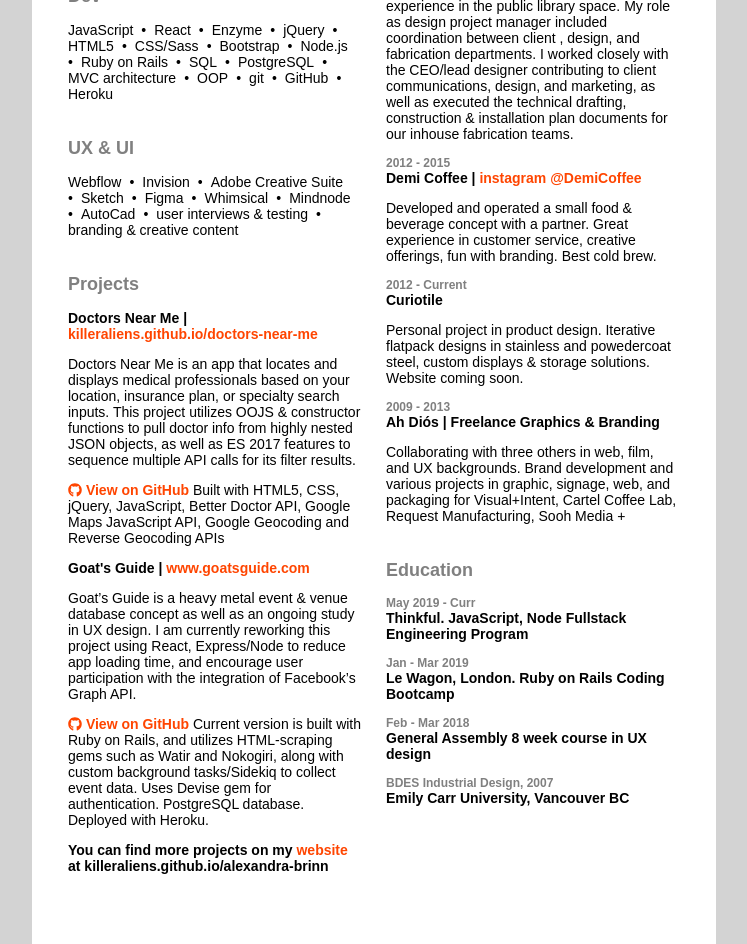
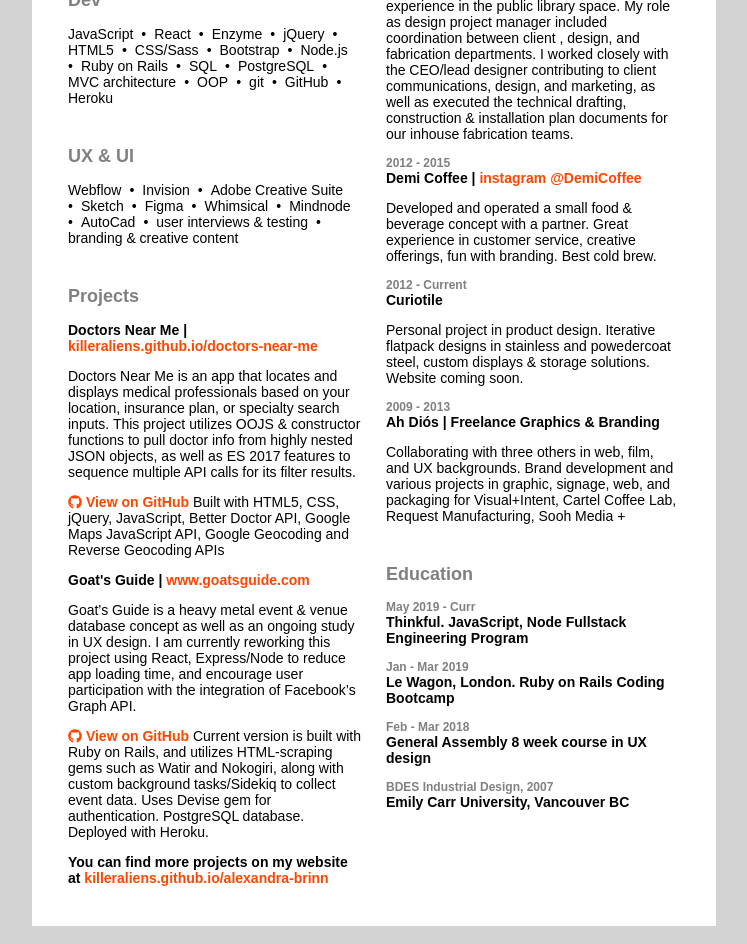
Before and after one commit to killeraliens/abc-cv, a React (Create React App) app: page / in a window 1280 px wide. Shown: the part 380-1324 px from the top of the page, without its empty margins (266-1013 px from the left). Built offline with nearby package versions, Linux system fonts and the light colour scheme.

Commit message:
live padding

```diff
--- a/src/App.css
+++ b/src/App.css
@@ -55,6 +55,7 @@
 .App.live .cv-pdf {
   margin-top: 20px;
   height: auto;
+  padding-bottom: 0px;
 }
 
 
@@ -123,9 +124,7 @@
     padding-top: 0px;
   }
 
-  .App.live .cv-pdf:nth-of-type(1) {
-    padding-bottom: 0px;
-  }
+
 
   .App.live .live-only-large {
     display: none;
@@ -148,7 +147,7 @@
 }
 
 .App.live section {
-  margin-bottom: 36px;
+  margin-bottom: 40px;
 }
 
 ul {
--- a/src/App.js
+++ b/src/App.js
@@ -89,7 +89,7 @@
               <SectionTitle title="UX & UI"/>
               <Skills skills={store.designSkills} />
             </section>
-            <section style={{marginBottom: 0}}>
+            <section>
               <SectionTitle title="Projects"/>
               {store.projects.map((project, i) => {
                 return (
@@ -100,10 +100,10 @@
                   </div>
                 )
               })}
-              <p><b>You can find more projects on my</b>{' '}
-                <a href={store.contact.website.href} target="_blank" rel="noopener noreferrer">website</a>
-              {' '}
-              <b>at {store.contact.website.label}</b></p>
+              <p><b>You can find more projects on my website at
+                {' '}
+                <a href={store.contact.website.href} target="_blank" rel="noopener noreferrer">{store.contact.website.label}</a>
+              </b></p>
             </section>
 
           </div>
@@ -122,7 +122,7 @@
               })}
             </section>
 
-            <section style={{marginBottom: 0}}>
+            <section>
               <SectionTitle title="Education"/>
               {store.courses.map((course, i) => {
                 return (
```
